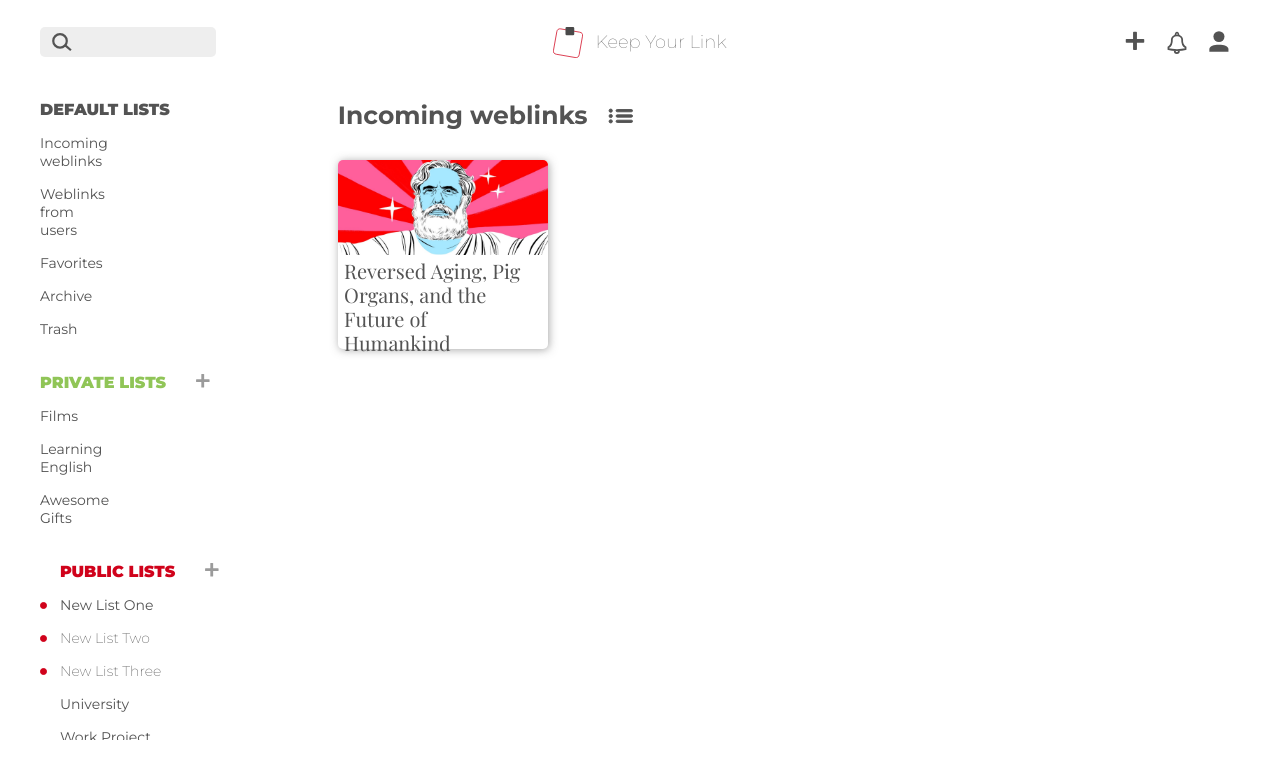
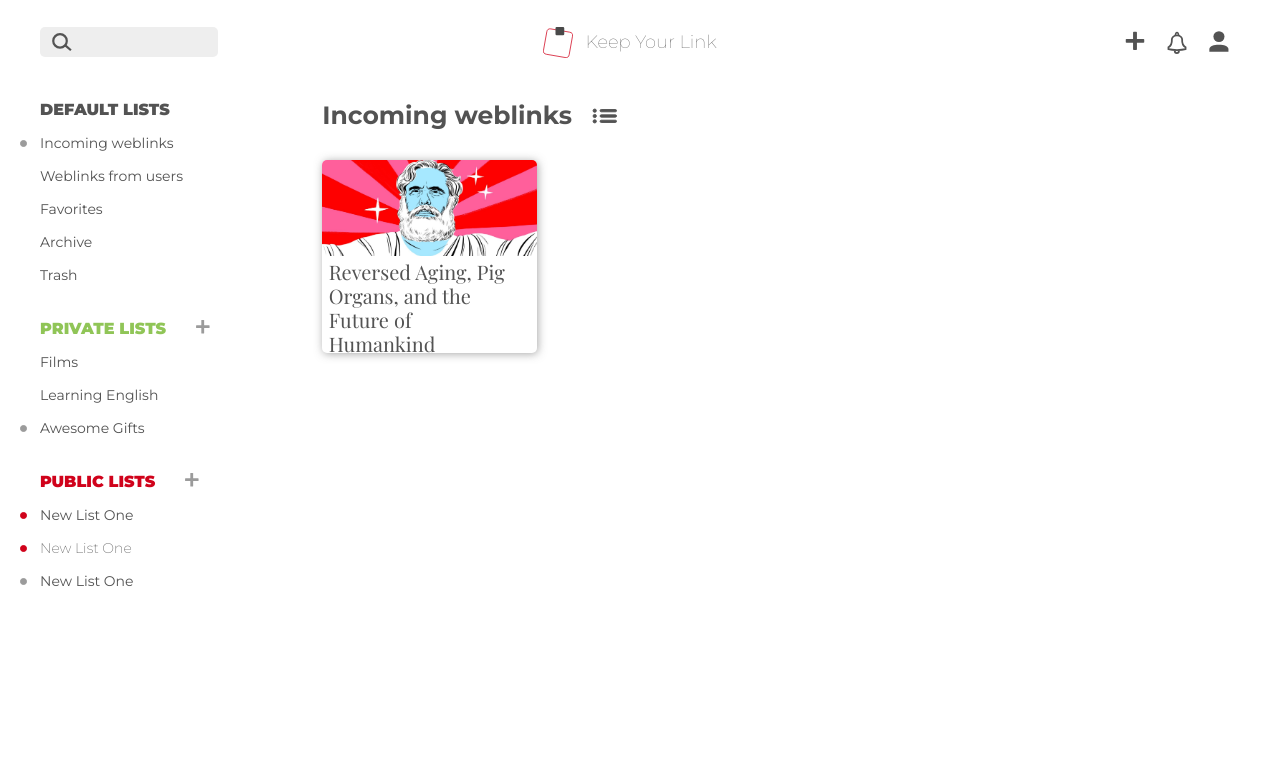
Before and after one commit to alexanderdavidov/keep-your-link, a React app: page / in a window 1280 px wide. Shown: the top 778 px of the page. Built offline with nearby package versions, Linux system fonts and the light colour scheme; a web font is replaced by a local one.

Commit message:
adding circles + refactoring

```diff
--- a/src/components/ListItem/DefaultListItem/DefaultListItem.js
+++ b/src/components/ListItem/DefaultListItem/DefaultListItem.js
@@ -1,14 +1,9 @@
 import React from 'react';
 
-// classes
-import classes from '../ListItem.css';
-
 const defaultListItem = (props) => {
-  let style = props.type === 'active' ? {fontWeight: '400'} : null;
-
   return (
-    <div style={style} className={classes.ListItem}>
-      {props.children}
+    <div>
+      <div className={props.customStyle.join(' ')}>{props.children}</div>
     </div>
   );
 };
--- a/src/components/ListItem/ListItem.css
+++ b/src/components/ListItem/ListItem.css
@@ -51,11 +51,11 @@
 }
 
 .CircleActive {
-  background-color: white;
+  background-color: #9B9B9B;
   width: 5px;
   height: 5px;
   border-radius: 50%;
-  border: 1px solid #535353;
+  border: 1px solid #9B9B9B;
   display: flex;
   grid-column: 1 / span 1;
   grid-row: 1 / span 1;
--- /dev/null
+++ b/src/components/ListItem/ListItem.js
@@ -0,0 +1,55 @@
+import React from 'react';
+
+// classes
+import classes from './ListItem.css';
+
+import DefaultListItem from './DefaultListItem/DefaultListItem';
+import PrivateListItem from './PrivateListItem/PrivateListItem';
+import PublicListItem from './PublicListItem/PublicListItem';
+
+
+const listItem = (props) => {
+  let listItemStyles = [classes.ListItemDisplayInlineBlock];
+
+  let circle;
+  if (props.isNew) {
+    circle = <div className={classes.CircleNew}></div>;
+  }
+  else if (props.type === 'active') {
+    circle = <div className={classes.CircleActive}></div>;
+  }
+
+  if (props.type === 'active') {
+    listItemStyles.push(classes.ListItemActive);
+  }
+  else if (props.isNew) {
+    listItemStyles.push(classes.ListItemNew);
+  }
+
+  let listItem;
+  switch (props.listItemType) {
+    case 'default':
+      listItem = <DefaultListItem customStyle={listItemStyles} type={props.type}>{props.children}</DefaultListItem>;
+      break;
+    case 'private':
+      listItem = <PrivateListItem customStyle={listItemStyles} type={props.type}>{props.children}</PrivateListItem>;
+      break;
+    case 'public':
+      listItem = <PublicListItem customStyle={listItemStyles} isNew={props.isNew} type={props.type}>{props.children}</PublicListItem>;
+      break;
+    default:
+      listItem = <DefaultListItem customStyle={listItemStyles} type={props.type}>{props.children}</DefaultListItem>;
+      break;
+  }
+
+  return (
+    <div className={classes.ListItem}>
+      {circle}
+      <div className={classes.ListItemControls}>
+        {listItem}
+      </div>
+    </div>
+  );
+};
+
+export default listItem;
--- a/src/components/ListItem/PrivateListItem/PrivateListItem.js
+++ b/src/components/ListItem/PrivateListItem/PrivateListItem.js
@@ -8,11 +8,9 @@ import Edit from '../../../assets/images/listsImages/Edit.svg';
 import Delete from '../../../assets/images/listsImages/Delete.svg';
 
 const privateListItem = (props) => {
-  let style = props.type === 'active' ? {fontWeight: '400'} : null;
-
   return (
-    <div style={style} className={classes.ListItem}>
-      <div className={classes.ListItemDisplayInlineBlock}>{props.children}</div>
+    <div>
+      <div className={props.customStyle.join(' ')}>{props.children}</div>
       <img className={classes.ListButton} src={Edit} alt="Edit" />
       <img className={classes.ListButton} src={Delete} alt="Delete" />
     </div>
--- a/src/components/ListItem/PublicListItem/PublicListItem.js
+++ b/src/components/ListItem/PublicListItem/PublicListItem.js
@@ -11,39 +11,24 @@ import Ok from '../../../assets/images/listsImages/Ok.svg';
 import DeleteRed from '../../../assets/images/listsImages/DeleteRed.svg';
 
 const publicListItem = (props) => {
-  const editImage = <img className={classes.ListButton} src={Edit} alt="Edit" />;
-  const peopleGroup = <img className={classes.ListButton} src={PeopleGroup} alt="PeopleGroup" />;
-  const deleteImage = <img className={classes.ListButton} src={Delete} alt="Delete" />;
+  const editImage = <img key='editImage' className={classes.ListButton} src={Edit} alt="Edit" />;
+  const peopleGroup = <img key='peopleGroup' className={classes.ListButton} src={PeopleGroup} alt="PeopleGroup" />;
+  const deleteImage = <img key='deleteImage' className={classes.ListButton} src={Delete} alt="Delete" />;
 
-  const ok = <img className={classes.ListButton} src={Ok} alt="Ok" />;
-  const deleteRed = <img className={classes.ListButton} src={DeleteRed} alt="DeleteRed" />;
+  const ok = <img key='ok' className={classes.ListButton} src={Ok} alt="Ok" />;
+  const deleteRed = <img key='deleteRed' className={classes.ListButton} src={DeleteRed} alt="DeleteRed" />;
 
-  let listItemStyles = [classes.ListItemDisplayInlineBlock];
-
-   let circle;
-  if (props.type === 'active') {
-    listItemStyles.push(classes.ListItemActive);
-  }
-  else if (props.isNew) {
-    listItemStyles.push(classes.ListItemNew);
-  }
-
+  // let listItemStyles = [classes.ListItemDisplayInlineBlock];
 
   let buttons = [editImage, peopleGroup, deleteImage];
   if (props.isNew) {
     buttons = [ok, deleteRed];
-    circle = <div className={classes.CircleNew}></div>;
-  } else if (props.type === 'active'){
-    circle = <div className={classes.CircleActive}></div>;
   }
 
   return (
-    <div className={classes.ListItem}>
-      {circle}
-      <div className={classes.ListItemControls}>
-        <div className={listItemStyles.join(' ')}>{props.children}</div>
-        {buttons}
-      </div>
+    <div>
+      <div className={props.customStyle.join(' ')}>{props.children}</div>
+      {buttons}
     </div>
   );
 };
--- a/src/containers/MainArea/LeftBar/DefaultLists/DefaultLists.css
+++ b/src/containers/MainArea/LeftBar/DefaultLists/DefaultLists.css
@@ -2,5 +2,5 @@
   font-weight: 900;
   color: #535353;
   font-size: 16px;
-  margin-top: 0;
+  margin: 0 0 0 20px;
 }
--- a/src/containers/MainArea/LeftBar/DefaultLists/DefaultLists.js
+++ b/src/containers/MainArea/LeftBar/DefaultLists/DefaultLists.js
@@ -4,18 +4,25 @@ import React, { Component } from 'react';
 import classes from './DefaultLists.css';
 
 // component
-import DefaultListName from '../../../../components/ListItem/DefaultListItem/DefaultListItem';
+// import DefaultListName from '../../../../components/ListItem/DefaultListItem/DefaultListItem';
+import ListItem from '../../../../components/ListItem/ListItem';
 
 class DefaultLists extends Component {
   render() {
     return (
       <div className={classes.DefaultLists}>
         <h1>DEFAULT LISTS</h1>
-        <DefaultListName type="active">Incoming weblinks</DefaultListName>
-        <DefaultListName type="simple">Weblinks from users</DefaultListName>
-        <DefaultListName type="simple">Favorites</DefaultListName>
-        <DefaultListName type="simple">Archive</DefaultListName>
-        <DefaultListName type="simple">Trash</DefaultListName>
+        <ListItem listItemType='default' type="active" >Incoming weblinks</ListItem>
+        <ListItem listItemType='default' type="simple" >Weblinks from users</ListItem>
+        <ListItem listItemType='default' type="simple" >Favorites</ListItem>
+        <ListItem listItemType='default' type="simple" >Archive</ListItem>
+        <ListItem listItemType='default' type="simple" >Trash</ListItem>
+
+        {/*<DefaultListName type="active">Incoming weblinks</DefaultListName>*/}
+        {/*<DefaultListName type="simple">Weblinks from users</DefaultListName>*/}
+        {/*<DefaultListName type="simple">Favorites</DefaultListName>*/}
+        {/*<DefaultListName type="simple">Archive</DefaultListName>*/}
+        {/*<DefaultListName type="simple">Trash</DefaultListName>*/}
       </div>
     );
   }
--- a/src/containers/MainArea/LeftBar/PrivateLists/PrivateLists.css
+++ b/src/containers/MainArea/LeftBar/PrivateLists/PrivateLists.css
@@ -1,8 +1,6 @@
 .PrivateLists h1 {
   display: inline-block;
-  margin-bottom: 0;
-  margin-top: 20px;
-  margin-right: 30px;
+  margin: 20px 30px 0 20px;
   font-weight: 900;
   color: #90C557;
   font-size: 16px;
--- a/src/containers/MainArea/LeftBar/PrivateLists/PrivateLists.js
+++ b/src/containers/MainArea/LeftBar/PrivateLists/PrivateLists.js
@@ -4,7 +4,8 @@ import React, { Component } from 'react';
 import classes from './PrivateLists.css';
 
 // components
-import PrivateListItem from '../../../../components/ListItem/PrivateListItem/PrivateListItem';
+// import PrivateListItem from '../../../../components/ListItem/PrivateListItem/PrivateListItem';
+import ListItem from '../../../../components/ListItem/ListItem';
 
 // image
 import Plus from '../../../../assets/images/listsImages/Plus.svg';
@@ -15,9 +16,13 @@ class PrivateLists extends Component {
       <div className={classes.PrivateLists}>
         <h1>PRIVATE LISTS</h1>
         <img style={{height: '14px', cursor: 'pointer'}} src={Plus} alt="Plus"/>
-        <PrivateListItem type="simple">Films</PrivateListItem>
-        <PrivateListItem type="simple">Learning English</PrivateListItem>
-        <PrivateListItem type="simple">Awesome Gifts</PrivateListItem>
+        <ListItem listItemType='private' type="simple" >Films</ListItem>
+        <ListItem listItemType='private' type="simple" >Learning English</ListItem>
+        <ListItem listItemType='private' type="active" >Awesome Gifts</ListItem>
+
+        {/*<PrivateListItem type="simple">Films</PrivateListItem>*/}
+        {/*<PrivateListItem type="simple">Learning English</PrivateListItem>*/}
+        {/*<PrivateListItem type="simple">Awesome Gifts</PrivateListItem>*/}
       </div>
     );
   }
--- a/src/containers/MainArea/LeftBar/PublicLists/PublicLists.js
+++ b/src/containers/MainArea/LeftBar/PublicLists/PublicLists.js
@@ -7,7 +7,8 @@ import classes from './PublicLists.css';
 import Plus from '../../../../assets/images/listsImages/Plus.svg';
 
 // component
-import PublicListItem from '../../../../components/ListItem/PublicListItem/PublicListItem';
+// import PublicListItem from '../../../../components/ListItem/PublicListItem/PublicListItem';
+import ListItem from '../../../../components/ListItem/ListItem';
 
 class PublicLists extends Component {
   render() {
@@ -15,12 +16,15 @@ class PublicLists extends Component {
       <div className={classes.PublicLists}>
         <h1 style={{marginLeft: '20px'}}>PUBLIC LISTS</h1>
         <img style={{height: '14px', cursor: 'pointer'}} src={Plus} alt="Plus"/>
-        <PublicListItem isNew type="active">New List One</PublicListItem>
-        <PublicListItem isNew type="simple">New List Two</PublicListItem>
-        <PublicListItem isNew type="simple">New List Three</PublicListItem>
-        <PublicListItem type="simple">University</PublicListItem>
-        <PublicListItem type="simple">Work Project</PublicListItem>
-        <PublicListItem type="active">Party</PublicListItem>
+        <ListItem listItemType='public' isNew type="active" >New List One</ListItem>
+        <ListItem listItemType='public' isNew type="simple" >New List One</ListItem>
+        <ListItem listItemType='public' type="active" >New List One</ListItem>
+        {/*<PublicListItem isNew type="active">New List One</PublicListItem>*/}
+        {/*<PublicListItem isNew type="simple">New List Two</PublicListItem>*/}
+        {/*<PublicListItem isNew type="simple">New List Three</PublicListItem>*/}
+        {/*<PublicListItem type="simple">University</PublicListItem>*/}
+        {/*<PublicListItem type="simple">Work Project</PublicListItem>*/}
+        {/*<PublicListItem type="active">Party</PublicListItem>*/}
       </div>
     );
   }
--- a/src/containers/MainArea/MainArea.css
+++ b/src/containers/MainArea/MainArea.css
@@ -1,6 +1,6 @@
 .MainArea {
   display: grid;
-  grid-template-columns: 40px repeat(2, 1fr) 40px repeat(7, 1fr) 40px;
+  grid-template-columns: 20px repeat(2, 1fr) 40px repeat(7, 1fr) 40px;
   grid-template-rows: 20px 80px auto;
 }
 
--- a/src/containers/MainArea/MainNavbar/MainNavBar.css
+++ b/src/containers/MainArea/MainNavbar/MainNavBar.css
@@ -59,7 +59,7 @@
 .SearchInput img {
   padding: 5px 5px 5px 12px;
   height: 20px;
-  margin: 0;
+  margin: 0 0 0 20px;
   background-color: #eee;
   border-radius: 5px 0 0 5px;
 }
```
